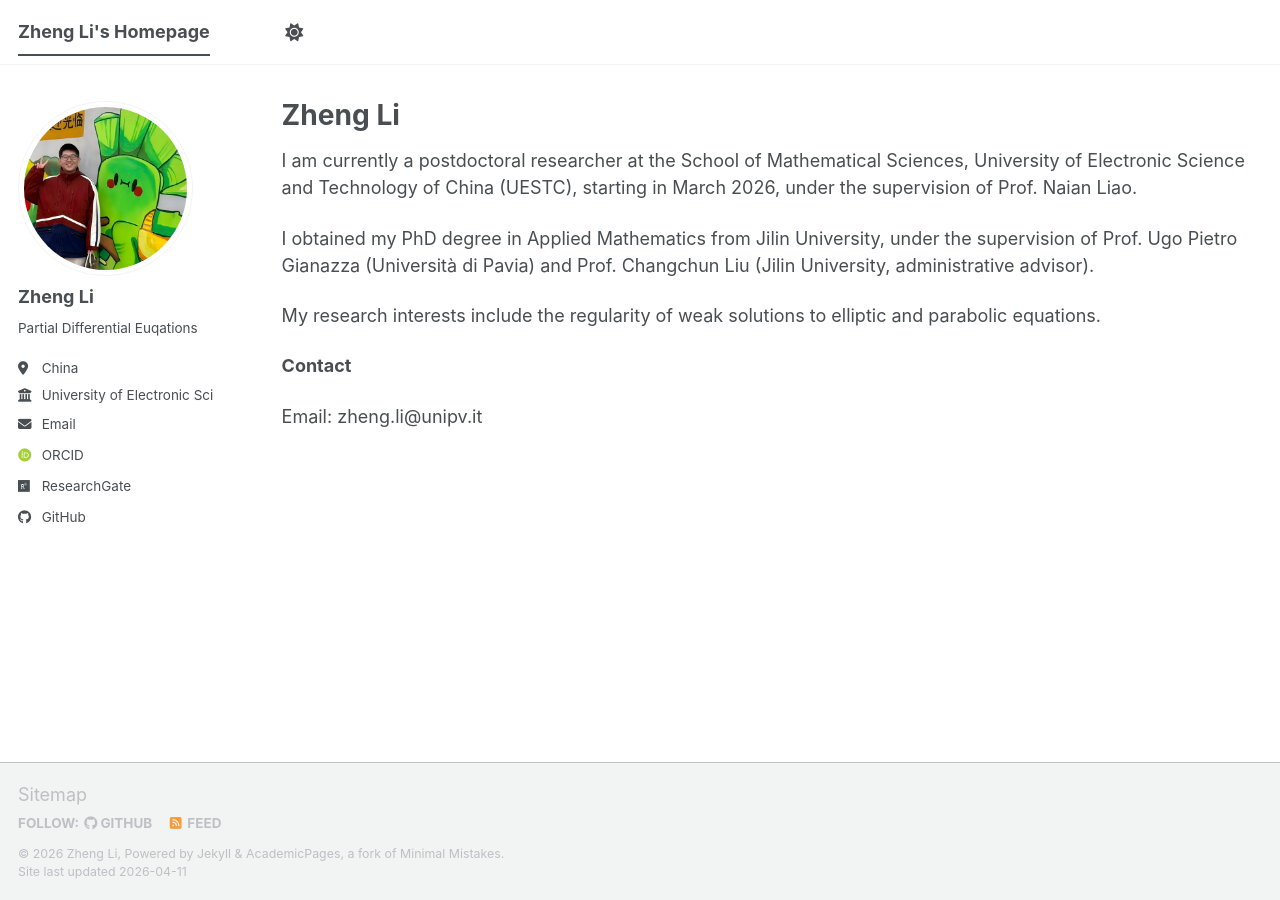
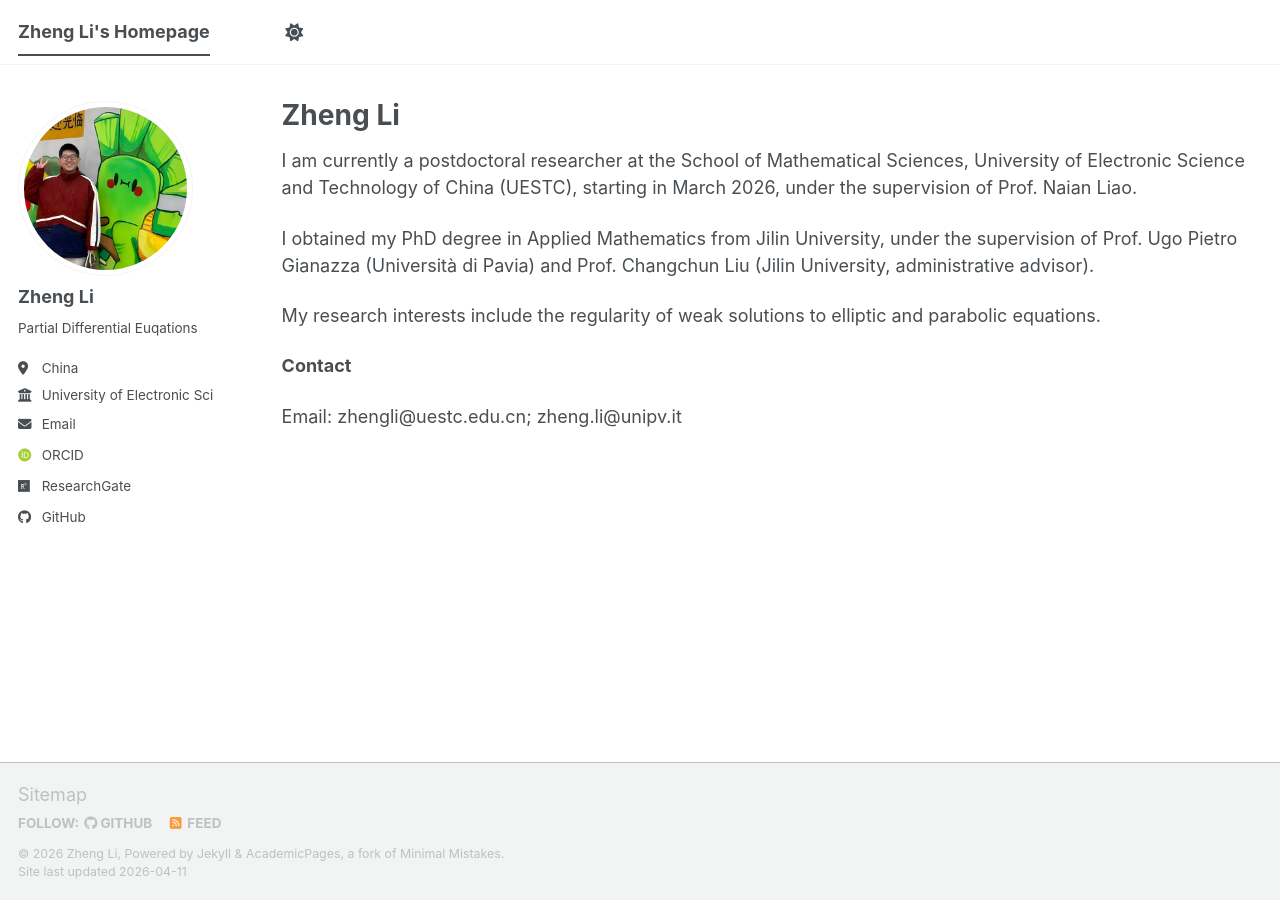
Before and after one commit to Zheng-Li-1998/Zheng-Li-1998, a Jekyll site: the page built from _pages/about.md, in a window 1280 px wide. Built offline with Jekyll 4.4.1, drawn with Linux system fonts in a browser that asks for light colours; some web fonts are replaced; a script bundle is joined from its source files by our own code; library files that are not in the unit come from our copies.

Commit message:
Update about.md

```diff
--- a/_pages/about.md
+++ b/_pages/about.md
@@ -13,4 +13,4 @@ My research interests include the regularity of weak solutions to elliptic and p
 
 **Contact**
 
-Email: zheng.li@unipv.it
+Email: zhengli@uestc.edu.cn; zheng.li@unipv.it
```
